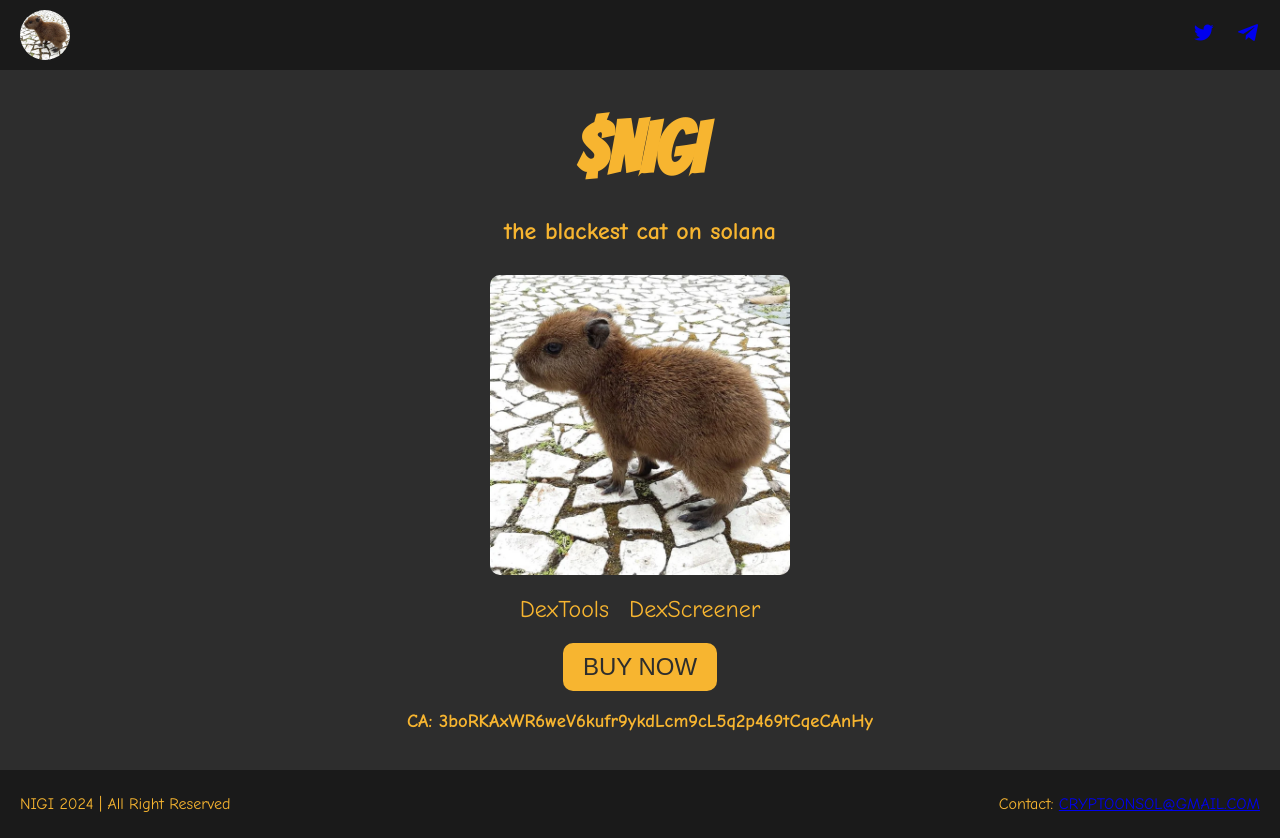
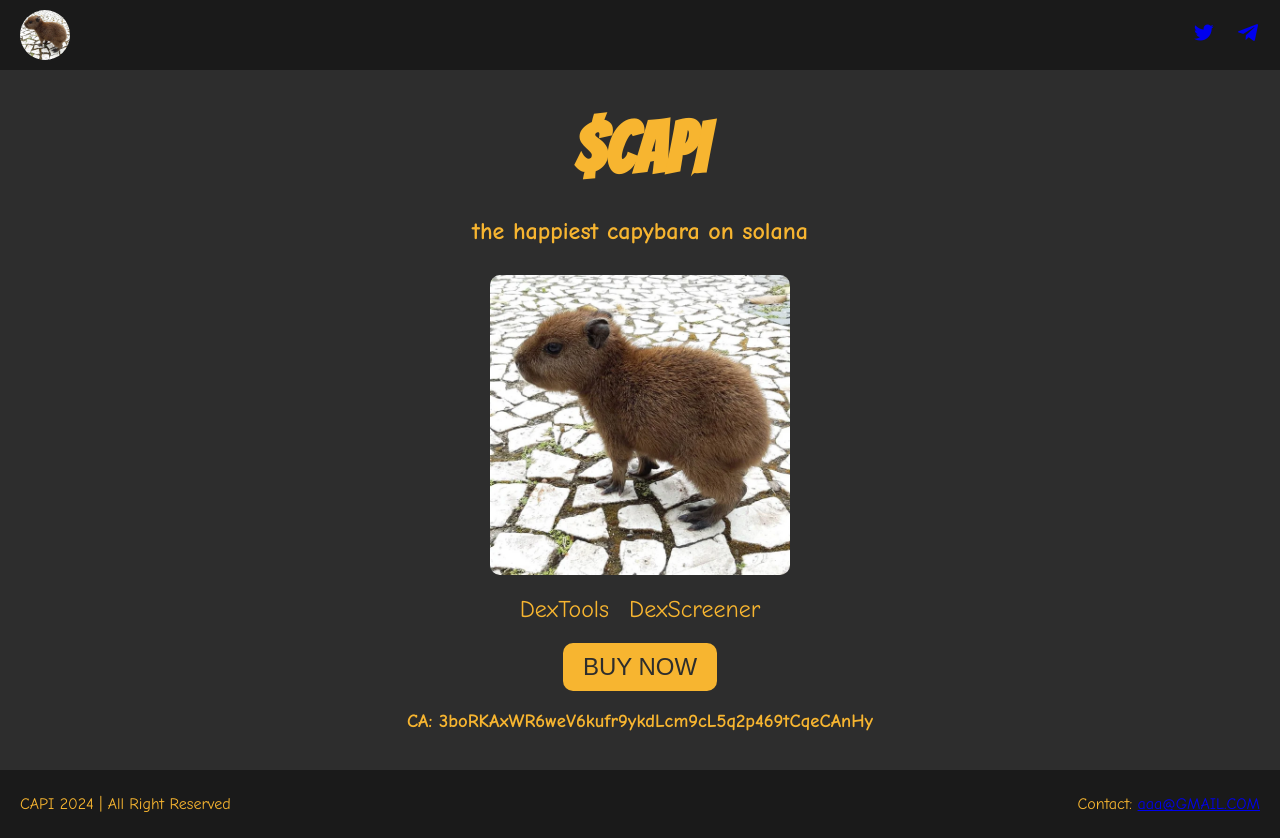
Before and after one commit to trollcity2/capicoin, a plain HTML site: page index.html in a window 1280 px wide. Drawn offline with nearby package versions, Linux system fonts and the light colour scheme.

Commit message:
Update index.html

```diff
--- a/index.html
+++ b/index.html
@@ -3,7 +3,7 @@
 <head>
     <meta charset="UTF-8">
     <meta name="viewport" content="width=device-width, initial-scale=1.0">
-    <title>$NIGI - The Blackest Cat on Solana</title>
+    <title>$CAPI - The Happiest Capybara on Solana</title>
     <link rel="stylesheet" href="styles.css">
     <link rel="stylesheet" href="https://unpkg.com/boxicons@2.1.4/css/boxicons.min.css">
     <link href="https://fonts.googleapis.com/css2?family=Bangers&family=Comic+Neue:wght@300;400;700&display=swap" rel="stylesheet">
@@ -12,20 +12,20 @@
     <nav class="navbar">
         <div class="container">
             <div class="flex-1">
-                <img src="logo.png" alt="NIGI" class="logo">
+                <img src="logo.png" alt="CAPI" class="logo">
             </div>
             <div class="flex-none">
                 <ul class="menu">
-                    <li><a href="https://x.com/NIGIsolana" target="_blank"><i class="bx bxl-twitter"></i></a></li>
-                    <li><a href="https://t.me/NIGIonsol" target="_blank"><i class="bx bxl-telegram"></i></a></li>
+                    <li><a href="https://x.com/capicoinonsol" target="_blank"><i class="bx bxl-twitter"></i></a></li>
+                    <li><a href="https://t.me/capicoinsol" target="_blank"><i class="bx bxl-telegram"></i></a></li>
                 </ul>
             </div>
         </div>
     </nav>
     <main class="hero">
-        <h1>$NIGI</h1>
-        <h2>the blackest cat on solana</h2>
-        <img src="logo.png" alt="$NIGI" class="main-image">
+        <h1>$CAPI</h1>
+        <h2>the happiest capybara on solana</h2>
+        <img src="logo.png" alt="$CAPI" class="main-image">
         <div class="links">
             <a href="https://www.dextools.io/app/en/solana/pair-explorer/BxbDrMVBdUxtzvSBJNKB5MmRytqjZxcbPsoRVPNn6AU2?t=1716018420080" target="_blank" class="link">DexTools</a>
             <a href="https://dexscreener.com/solana/bxbdrmvbduxtzvsbjnkb5mmrytqjzxcbpsorvpnn6au2" target="_blank" class="link">DexScreener</a>
@@ -35,8 +35,8 @@
     </main>
     <footer>
         <div class="container">
-            <p>NIGI 2024 | All Right Reserved</p>
-            <p>Contact: <a href="mailto:cryptoonsol@gmail.com">CRYPTOONSOL@GMAIL.COM</a></p>
+            <p>CAPI 2024 | All Right Reserved</p>
+            <p>Contact: <a href="mailto:cryptoonsol@gmail.com">aaa@GMAIL.COM</a></p>
         </div>
     </footer>
 </body>
```
